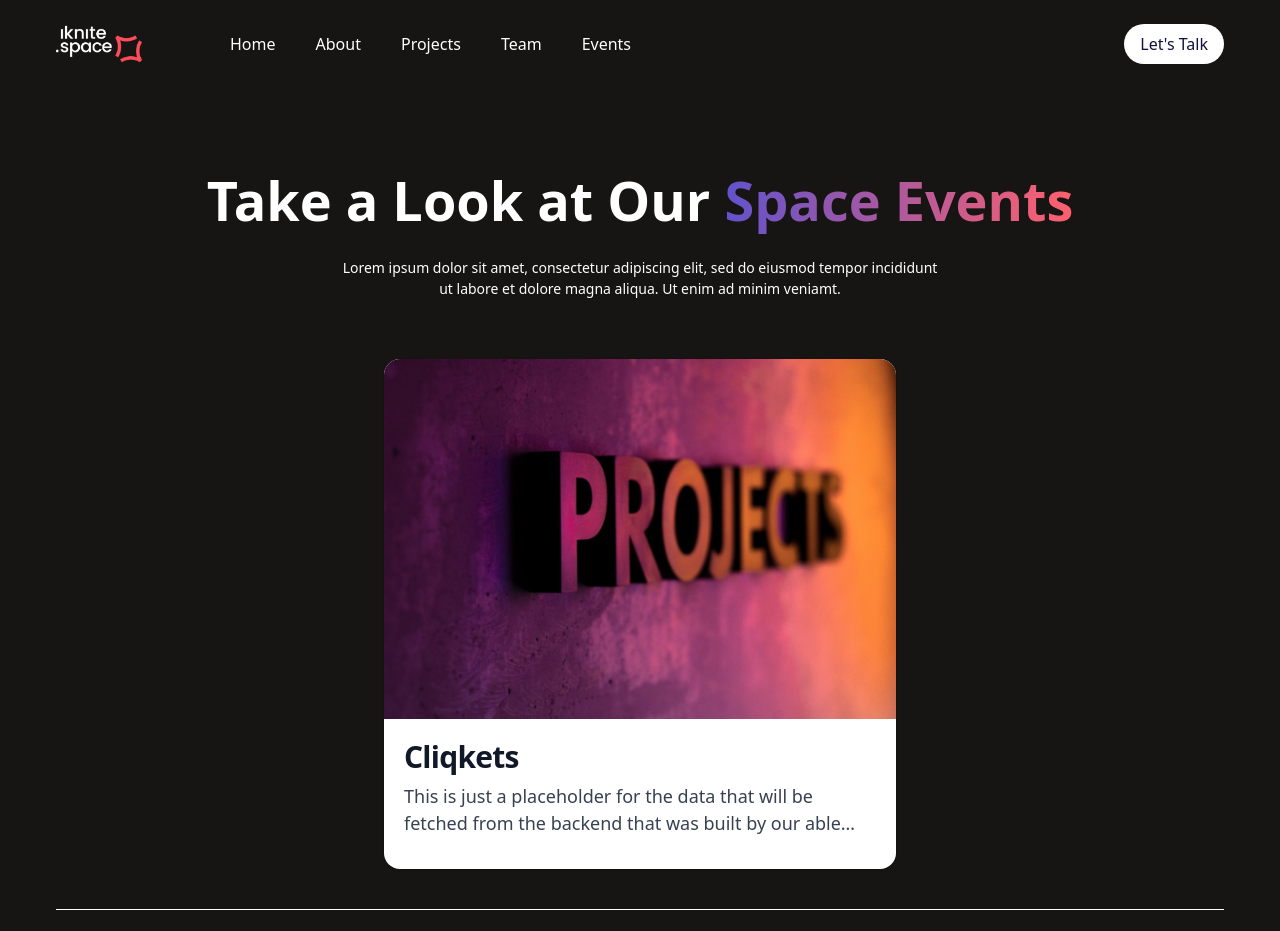
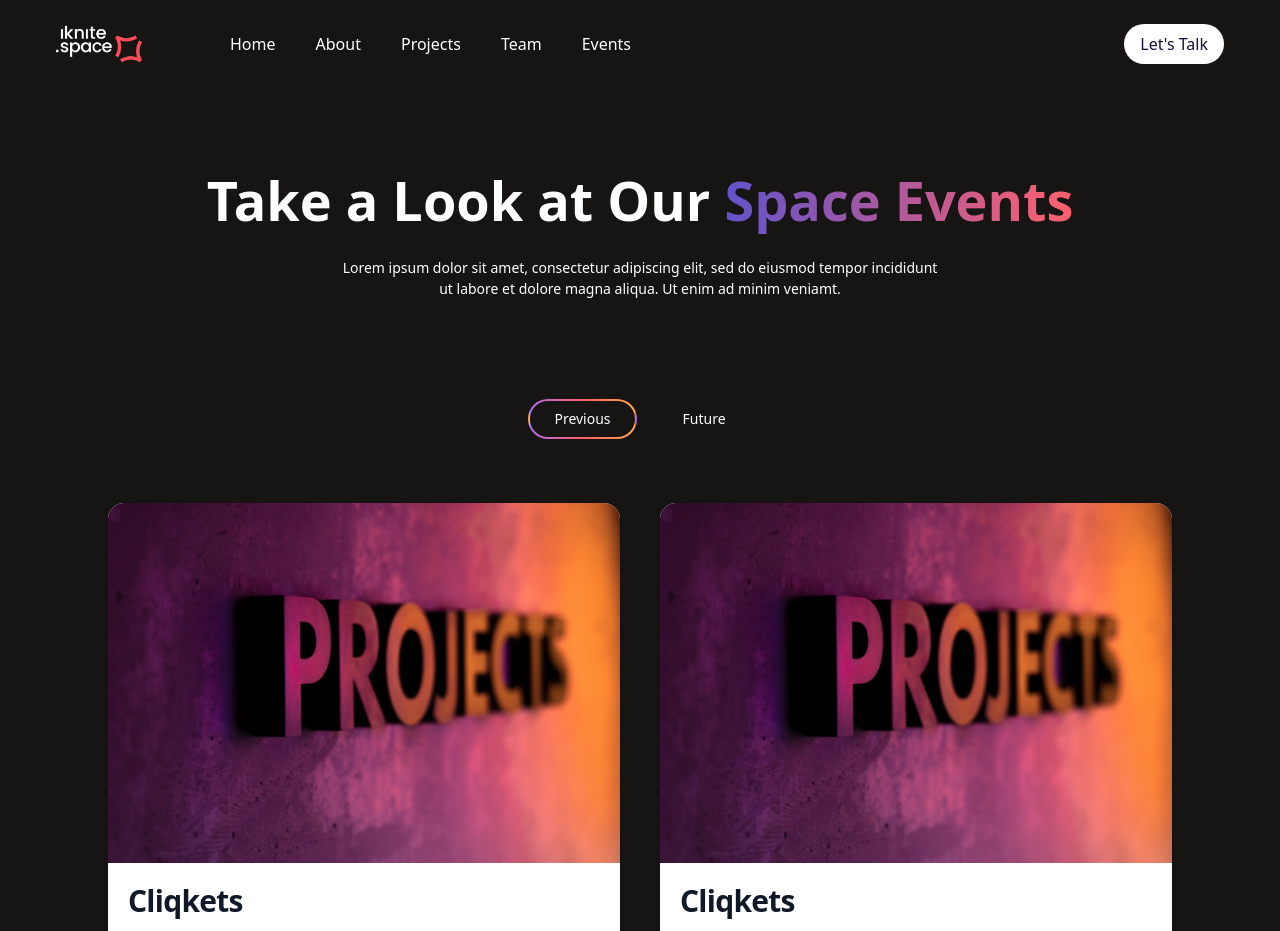
Before and after one commit to Ed-Gah/iknite-portfolio, a Next.js app: page /events in a window 1280 px wide. Shown: the top 931 px of the page. Built offline with nearby package versions, Linux system fonts and the light colour scheme; a web font is replaced by a local one.

Commit message:
Handle layout of the page (#32)
Co-authored-by: Akoneh Silas Magho <silasmagho18@gmail.com>

```diff
--- a/components/eventMainComponent/eventMainComponent.tsx
+++ b/components/eventMainComponent/eventMainComponent.tsx
@@ -1,10 +1,42 @@
-
+import { Cards } from "..";
+import image from '../../assets/images/card.png'
 
 export default function EventMainComponent(){
 
     return (
-            <div className="event-main-component">
+        <div className="mt-10">
+        <section className="w-full flex justify-center gap-5 mb-16">
+            <div>
+                <input type="radio" name="btn" id="btn_1" className="sr-only peer" checked/>
+                <label htmlFor="btn_1" className="peer-checked:[&>section]:bg-clip-border peer-checked:[&>section]:bg-gradient-to-r peer-checked:[&>section]:from-[#B16CEA] peer-checked:[&>section]:via-[#FF5E69] peer-checked:[&>section]:to-[#FFA84B]">
+                    <section className="border-2 border-transparent cursor-pointer rounded-full overflow-hidden">
+                        <div className="bg-[#161513] px-6 py-2 w-full flex items-center justify-center">
+                            <h2 className="text-sm text-white">Previous</h2>
+                        </div>
+                    </section>
+                </label>
+            </div>
 
+            <div>
+                <input type="radio" name="btn" id="btn_2" className="sr-only peer"/>
+                <label htmlFor="btn_2" className="peer-checked:[&>section]:bg-clip-border peer-checked:[&>section]:bg-gradient-to-r peer-checked:[&>section]:from-[#B16CEA] peer-checked:[&>section]:via-[#FF5E69] peer-checked:[&>section]:to-[#FFA84B]">
+                    <section className="border-2 border-transparent cursor-pointer rounded-full overflow-hidden">
+                        <div className="bg-[#161513] px-6 py-2 w-full flex items-center justify-center">
+                            <h2 className="text-sm text-white">Future</h2>
+                        </div>
+                    </section>
+                </label>
             </div>
+        </section>
+
+        <section className="w-full grid grid-cols-1 md:grid-cols-2 gap-10">
+        <Cards image={image} title={'Cliqkets'} details={'This is just a placeholder fir the data that will be fetched from the backend that was built by our able engineers. This code will not make it to production.'} />
+        <Cards image={image} title={'Cliqkets'} details={'This is just a placeholder fir the data that will be fetched from the backend that was built by our able engineers. This code will not make it to production.'} />
+        <Cards image={image} title={'Cliqkets'} details={'This is just a placeholder fir the data that will be fetched from the backend that was built by our able engineers. This code will not make it to production.'} />
+        <Cards image={image} title={'Cliqkets'} details={'This is just a placeholder fir the data that will be fetched from the backend that was built by our able engineers. This code will not make it to production.'} />
+        <Cards image={image} title={'Cliqkets'} details={'This is just a placeholder fir the data that will be fetched from the backend that was built by our able engineers. This code will not make it to production.'} />
+        <Cards image={image} title={'Cliqkets'} details={'This is just a placeholder fir the data that will be fetched from the backend that was built by our able engineers. This code will not make it to production.'} />
+        </section>
+    </div>
         )
 }
--- a/components/index.ts
+++ b/components/index.ts
@@ -6,6 +6,7 @@ import MemberCard from "./memberCard/MemberCard";
 import Banner from "./Banner/Banner";
 import Navbar from "./Navbar/Navbar";
 import EventsBanner from "./eventBanner/EventsBanner";
+import EventMainComponent from "./eventMainComponent/eventMainComponent";
 import ProjectCard from "./ProjectCard/ProjectCard";
 import ProjectsBanner from "./ProjectsBanner/ProjectsBanner";
 import Cards from "./cards/Cards";
@@ -22,6 +23,7 @@ export {
     Banner,
     Navbar,
     EventsBanner,
+    EventMainComponent,
     ProjectCard,
     ProjectsBanner,
     Footer
--- a/pages/events/index.tsx
+++ b/pages/events/index.tsx
@@ -1,13 +1,12 @@
-import { Cards, Layout } from "@/components";
+import { EventMainComponent, Layout } from "@/components";
 import { EventsBanner } from "@/components";
-import image from '../../assets/images/card.png'
 import React from "react";
 
 const WelcomePage = () => {
   return (
     <Layout>
       <EventsBanner />
-      <Cards image={image} title={'Cliqkets'} details={'This is just a placeholder for the data that will be fetched from the backend that was built by our able engineers. This code will not make it to production.'} />
+      <EventMainComponent />
     </Layout>
   );
 };
```
